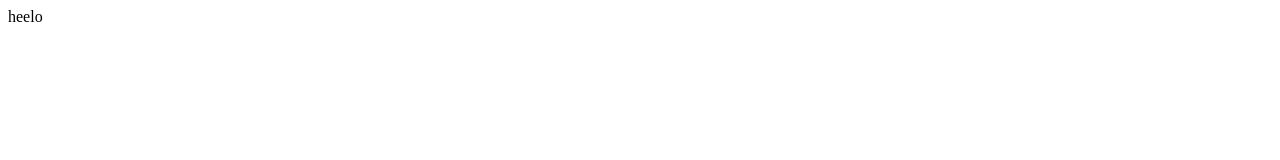
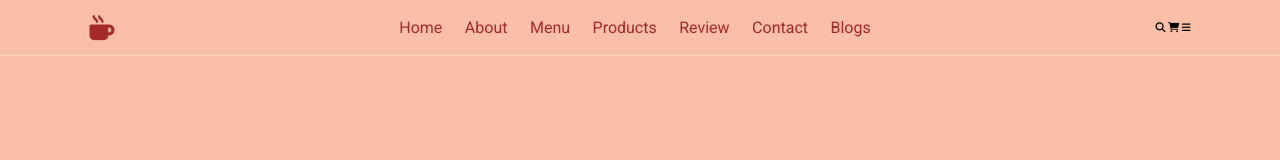
Before and after one commit to Raihanhn/Online-Coffee, a plain HTML site: page index.html in a window 1280 px wide. Drawn offline with Linux system fonts and the light colour scheme.

Commit message:
2nd commit

```diff
--- a/index.html
+++ b/index.html
@@ -2,9 +2,54 @@
 <html lang="en">
 <head>
     <meta charset="UTF-8">
-    <title>Document</title>
+    <title>Online Coffee</title>
+    <link rel="stylesheet" href="https://cdnjs.cloudflare.com/ajax/libs/font-awesome/6.2.1/css/all.min.css">
+
+    <link rel="stylesheet" href="style.css">
 </head>
 <body>
-    heelo
+    <!--------------header section start-------->
+
+    <header class="header">
+        <a href="#" class="logo">
+            <i class="fa-solid fa-mug-hot"></i>
+        </a>
+
+        <nav class="navbar">
+            <a href="#home">home</a>
+            <a href="#about">about</a>
+            <a href="#menu">menu</a>
+            <a href="#products">products</a>
+            <a href="#review">review</a>
+            <a href="#contact">contact</a>
+            <a href="#blogs">blogs</a>
+        </nav>
+
+        <div class="icons">
+            <div class="fas fa-search" id="search-btn"></div>
+            <div class="fas fa-shopping-cart" id="cart-btn"></div>
+            <div class="fas fa-bars" id="menu-btn"></div>
+        </div>
+
+
+    </header>
+
+    <!--------------header section end----------->
+
+
+
+
+
+
+
+
+
+
+
+
+
+
+
+    <script src="script.js"></script>
 </body>
 </html>
--- a/style.css
+++ b/style.css
@@ -0,0 +1,73 @@
+@import url('https://fonts.googleapis.com/css2?family=Roboto:wght@100;300;400;500;700&display=swap');
+
+:root{
+    --main-color:#d3ad7f;
+    --black:#13131a;
+    --bg:#fbbea6;
+    --border:.1rem solid rgba(255, 255, 255, .3);
+}
+
+*{
+    font-family: 'Roboto', sans-serif;
+    margin: 0;
+    padding: 0;
+    box-sizing: border-box;
+    outline: none;
+    text-decoration: none;
+    text-transform: capitalize;
+    transition: .2s linear;
+}
+
+html{
+    font-size: 62.5%;
+    overflow-x: hidden;
+    scroll-padding-top: 9rem;
+    scroll-behavior: smooth;
+}
+
+html::-webkit-scrollbar{
+    width: .8rem;
+}
+
+html::-webkit-scrollbar-track{
+    background: transparent;
+}
+
+html::-webkit-scrollbar-thumb{
+    background: #fff;
+    border-radius: 5rem;
+}
+
+body{
+    background: var(--bg);
+}
+
+.header{
+    background: var(--bg);
+    display: flex;
+    align-items: center;
+    justify-content: space-between;
+    padding: 1.5rem 7%;
+    border-bottom: var(--border);
+    position: fixed;
+    top: 0;
+    left: 0;
+    right: 0;
+    z-index: 1000;
+}
+
+.header .logo i{
+    color: brown;
+    font-size: 2.5rem;
+}
+
+.header .navbar a{
+    margin: 0 1rem;
+    font-size: 1.6rem;
+    color: brown;
+}
+
+.header .navbar a:hover{
+    color: black;
+    border-bottom: .1rem solid var(--main-color);
+}
```
